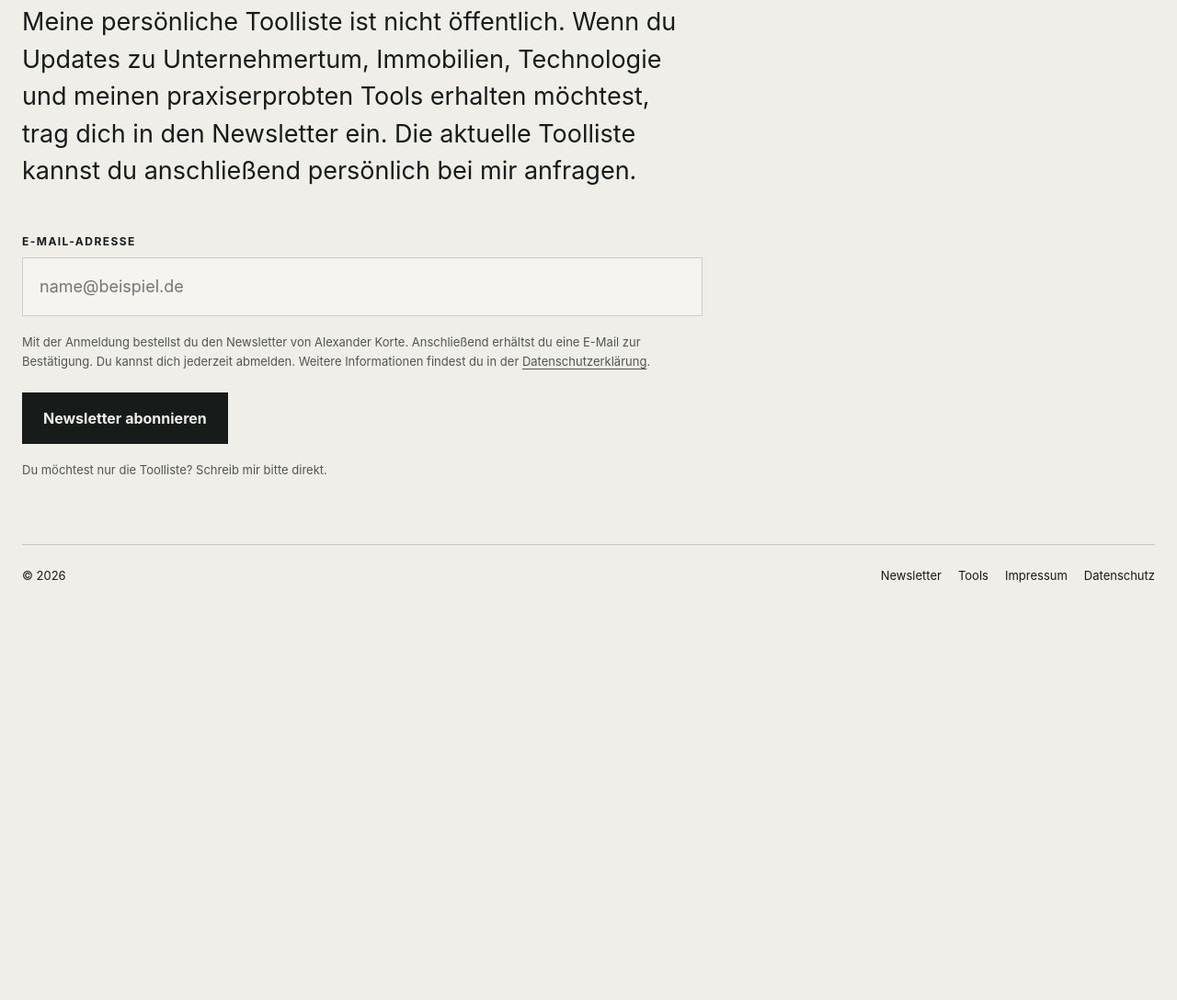
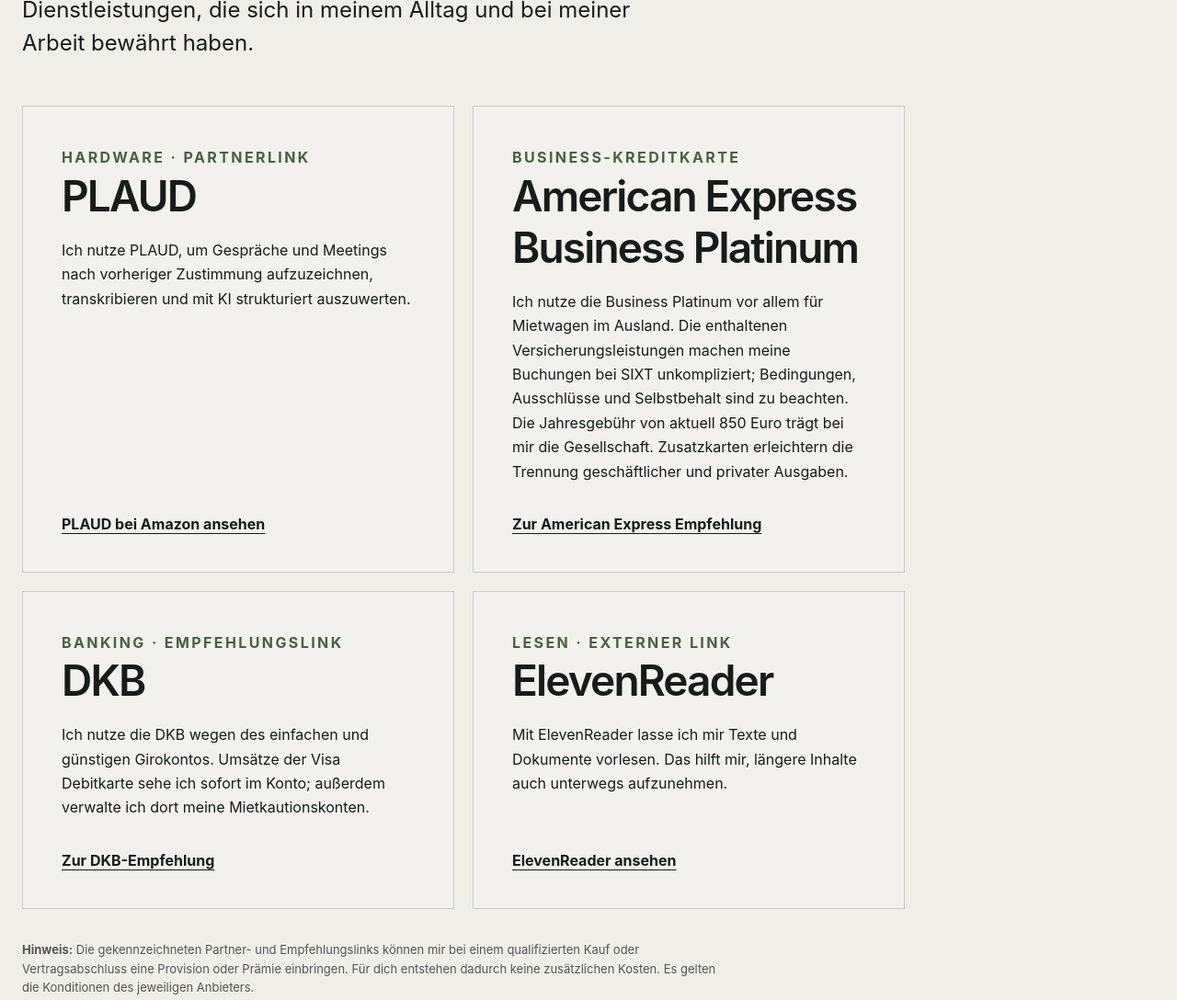
Before and after one commit to 0xAzures/alexanderkorte.com, a plain HTML site: page tools.html in a window 1280 px wide. Shown: the part 441-1529 px from the top of the page at 92% size. Before the commit the page ends 1100 px from the top, so only its background shows below. Drawn offline with Linux system fonts and the light colour scheme; no server answers.

Commit message:
Revert tools gate pending preview approval

```diff
--- a/tools.html
+++ b/tools.html
@@ -3,15 +3,15 @@
 <head>
   <meta charset="utf-8">
   <meta name="viewport" content="width=device-width, initial-scale=1">
-  <title>Tools auf Anfrage | Alexander Korte</title>
-  <meta name="description" content="Newsletter von Alexander Korte zu Unternehmertum, Immobilien, Technologie und praxiserprobten Tools.">
+  <title>Tools, die ich nutze | Alexander Korte</title>
+  <meta name="description" content="Eine persönliche Auswahl digitaler und physischer Werkzeuge, die Alexander Korte im Alltag und bei der Arbeit nutzt.">
   <meta name="robots" content="noindex, nofollow">
   <link rel="canonical" href="https://alexanderkorte.com/tools.html">
   <meta property="og:type" content="website">
   <meta property="og:locale" content="de_DE">
   <meta property="og:site_name" content="Alexander Korte">
-  <meta property="og:title" content="Tools auf Anfrage | Alexander Korte">
-  <meta property="og:description" content="Meine persönliche Toolliste gibt es auf Anfrage.">
+  <meta property="og:title" content="Tools, die ich nutze | Alexander Korte">
+  <meta property="og:description" content="Eine persönliche Auswahl meiner Werkzeuge für Arbeit, Wissen und Organisation.">
   <meta property="og:url" content="https://alexanderkorte.com/tools.html">
   <link rel="stylesheet" href="styles.css">
 </head>
@@ -22,34 +22,43 @@
   </header>
 
   <main>
-    <section class="newsletter">
+    <section class="tools">
       <p class="eyebrow">Persönliche Empfehlungen</p>
-      <h1>Tools auf<br>Anfrage</h1>
-      <p class="newsletter-intro">Meine persönliche Toolliste ist nicht öffentlich. Wenn du Updates zu Unternehmertum, Immobilien, Technologie und meinen praxiserprobten Tools erhalten möchtest, trag dich in den Newsletter ein. Die aktuelle Toolliste kannst du anschließend persönlich bei mir anfragen.</p>
+      <h1>Tools, die<br>ich nutze</h1>
+      <p class="tools-intro">Eine bewusst kurze Auswahl von Werkzeugen und Dienstleistungen, die sich in meinem Alltag und bei meiner Arbeit bewährt haben.</p>
 
-      <div id="mlb2-45081149" class="ml-subscribe-form ml-subscribe-form-45081149 newsletter-form">
-        <div class="row-form">
-          <form class="ml-block-form" action="https://assets.mailerlite.com/jsonp/2589247/forms/196435467951933370/subscribe" method="post" target="_blank">
-            <div class="newsletter-field">
-              <label for="tools-email">E-Mail-Adresse</label>
-              <input id="tools-email" aria-required="true" required type="email" name="fields[email]" placeholder="name@beispiel.de" autocomplete="email">
-            </div>
-            <p class="newsletter-privacy">Mit der Anmeldung bestellst du den Newsletter von Alexander Korte. Anschließend erhältst du eine E-Mail zur Bestätigung. Du kannst dich jederzeit abmelden. Weitere Informationen findest du in der <a href="/datenschutz.html">Datenschutzerklärung</a>.</p>
-            <input type="hidden" name="ml-submit" value="1">
-            <input type="hidden" name="anticsrf" value="true">
-            <div class="ml-form-embedSubmit">
-              <button class="primary newsletter-submit" type="submit">Newsletter abonnieren</button>
-              <button class="loading newsletter-submit" disabled hidden type="button">Wird gesendet …</button>
-            </div>
-          </form>
-        </div>
-        <div class="row-success newsletter-status" hidden>
-          <strong>Fast geschafft.</strong>
-          <p>Bitte bestätige deine Anmeldung über den Link, den wir dir gerade per E-Mail geschickt haben.</p>
-        </div>
+      <div class="tool-grid">
+        <article class="tool-card">
+          <p class="tool-type">Hardware · Partnerlink</p>
+          <h2>PLAUD</h2>
+          <p>Ich nutze PLAUD, um Gespräche und Meetings nach vorheriger Zustimmung aufzuzeichnen, transkribieren und mit KI strukturiert auszuwerten.</p>
+          <a class="tool-link" href="https://amzn.to/4gLisde" target="_blank" rel="sponsored nofollow noreferrer">PLAUD bei Amazon ansehen</a>
+        </article>
+
+        <article class="tool-card">
+          <p class="tool-type">Business-Kreditkarte</p>
+          <h2>American Express Business Platinum</h2>
+          <p>Ich nutze die Business Platinum vor allem für Mietwagen im Ausland. Die enthaltenen Versicherungsleistungen machen meine Buchungen bei SIXT unkompliziert; Bedingungen, Ausschlüsse und Selbstbehalt sind zu beachten.</p>
+          <p>Die Jahresgebühr von aktuell 850 Euro trägt bei mir die Gesellschaft. Zusatzkarten erleichtern die Trennung geschäftlicher und privater Ausgaben.</p>
+          <a class="tool-link" href="https://americanexpress.com/de-de/referral/business-platinum?ref=aLEXaKQpYx&XLINK=MYCP" target="_blank" rel="sponsored nofollow noreferrer">Zur American Express Empfehlung</a>
+        </article>
+
+        <article class="tool-card">
+          <p class="tool-type">Banking · Empfehlungslink</p>
+          <h2>DKB</h2>
+          <p>Ich nutze die DKB wegen des einfachen und günstigen Girokontos. Umsätze der Visa Debitkarte sehe ich sofort im Konto; außerdem verwalte ich dort meine Mietkautionskonten.</p>
+          <a class="tool-link" href="https://freundewerben.dkb.de/PtQGWSdU" target="_blank" rel="sponsored nofollow noreferrer">Zur DKB-Empfehlung</a>
+        </article>
+
+        <article class="tool-card">
+          <p class="tool-type">Lesen · Externer Link</p>
+          <h2>ElevenReader</h2>
+          <p>Mit ElevenReader lasse ich mir Texte und Dokumente vorlesen. Das hilft mir, längere Inhalte auch unterwegs aufzunehmen.</p>
+          <a class="tool-link" href="https://elevenreader.io/reader/library" target="_blank" rel="noopener noreferrer">ElevenReader ansehen</a>
+        </article>
       </div>
 
-      <p class="newsletter-privacy">Du möchtest nur die Toolliste? Schreib mir bitte direkt.</p>
+      <p class="affiliate-note"><strong>Hinweis:</strong> Die gekennzeichneten Partner- und Empfehlungslinks können mir bei einem qualifizierten Kauf oder Vertragsabschluss eine Provision oder Prämie einbringen. Für dich entstehen dadurch keine zusätzlichen Kosten. Es gelten die Konditionen des jeweiligen Anbieters.</p>
     </section>
   </main>
 
@@ -62,15 +71,5 @@
       <a href="/datenschutz.html">Datenschutz</a>
     </nav>
   </footer>
-
-  <script>
-    function ml_webform_success_45081149() {
-      window.location.href = '/newsletter/danke/';
-    }
-  </script>
-  <script src="https://groot.mailerlite.com/js/w/webforms.min.js?v83147fa8ce2d95cb73ece7f28b469519"></script>
-  <script>
-    fetch('https://assets.mailerlite.com/jsonp/2589247/forms/196435467951933370/takel', { mode: 'no-cors' });
-  </script>
 </body>
 </html>
```
